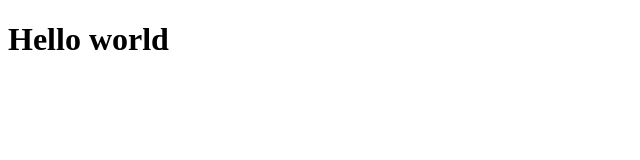
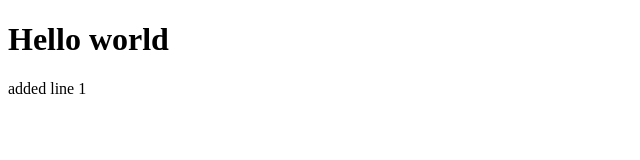
Before and after one commit to dajaykumargit/git-app, a plain HTML site: page index.html in a window 1280 px wide. Shown: the full height of the page, 0-640 px from the left. Drawn offline with Linux system fonts and the light colour scheme.

Commit message:
Added line 1

```diff
--- a/index.html
+++ b/index.html
@@ -7,5 +7,6 @@
 </head>
 <body>
     <h1>Hello world</h1>
+    <p>added line 1</p>
 </body>
 </html>
```
